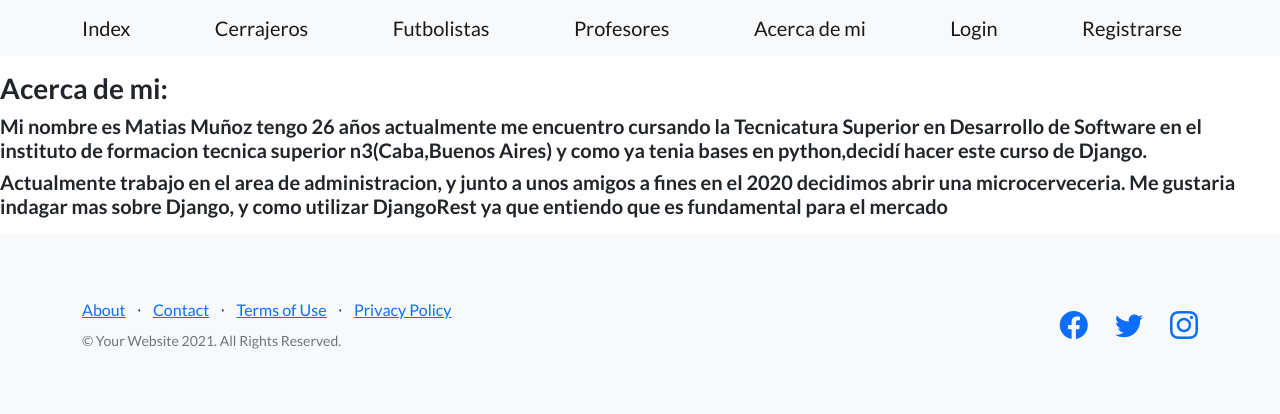
After one commit to Matiasumz/Entrega1-Munoz, a Django app: page /about/ in a window 1280 px wide. The commit adds this page. Shown: the top 414 px of the page. Run offline with Django 4.2, Linux system fonts and the light colour scheme; some libraries are stand-ins or nearby versions.

Commit message:
Se creo la vista Acerca de mi con su respectivo template

```diff
--- /dev/null
+++ b/index/templates/index/about.html
@@ -0,0 +1,19 @@
+{% extends 'index/index.html' %}
+
+{% block "header_block" %}
+{% endblock "header_block" %}
+
+{% block "body_block" %}
+
+
+    <p style="text-align:center">
+        <h3>Acerca de mi:</h3>
+        <h5>Mi nombre es Matias Muñoz tengo 26 años actualmente me encuentro cursando la Tecnicatura Superior en Desarrollo de Software en el instituto de formacion tecnica superior n3(Caba,Buenos Aires) y como ya tenia bases en python,decidí hacer este curso de Django.</h5>
+        <h5>Actualmente trabajo en el area de administracion, y junto a unos amigos a fines en el 2020 decidimos abrir una microcerveceria. Me gustaria indagar mas sobre Django, y como utilizar DjangoRest ya que entiendo que es fundamental para el mercado </h5>
+    </p>
+
+    <p>
+
+    </p>
+
+{% endblock "body_block"  %}
--- a/index/templates/index/index.html
+++ b/index/templates/index/index.html
@@ -24,6 +24,7 @@
                 <a class="navbar-brand" href={% url 'cerrajeros' %}>Cerrajeros</a>
                 <a class="navbar-brand" href= {% url 'futbolistas' %}>Futbolistas</a>
                 <a class="navbar-brand" href= {% url 'profesores' %}>Profesores</a>
+                <a class="navbar-brand" href= {% url 'about' %}>Acerca de mi</a>
                 {% if request.user.is_authenticated %}
                     <a class="navbar-brand" href= {% url 'editar_usuario' %}>Editar</a>
                     <a class="navbar-brand" href= {% url 'logout' %}>Logout</a>
--- a/index/urls.py
+++ b/index/urls.py
@@ -1,8 +1,9 @@
 from django.urls import path
-from .views import index , plantilla
+from .views import index , plantilla ,about
 
 
 urlpatterns = [
     path("",index, name="index"),
+    path("about/",about, name="about"),
     path("plantilla/",plantilla,name="plantilla"),
 ]
--- a/index/views.py
+++ b/index/views.py
@@ -5,3 +5,6 @@ def index(request):
 
 def plantilla(request):
     return render(request,"index/plantilla.html")
+
+def about(request):
+    return render(request,"index/about.html")
```
